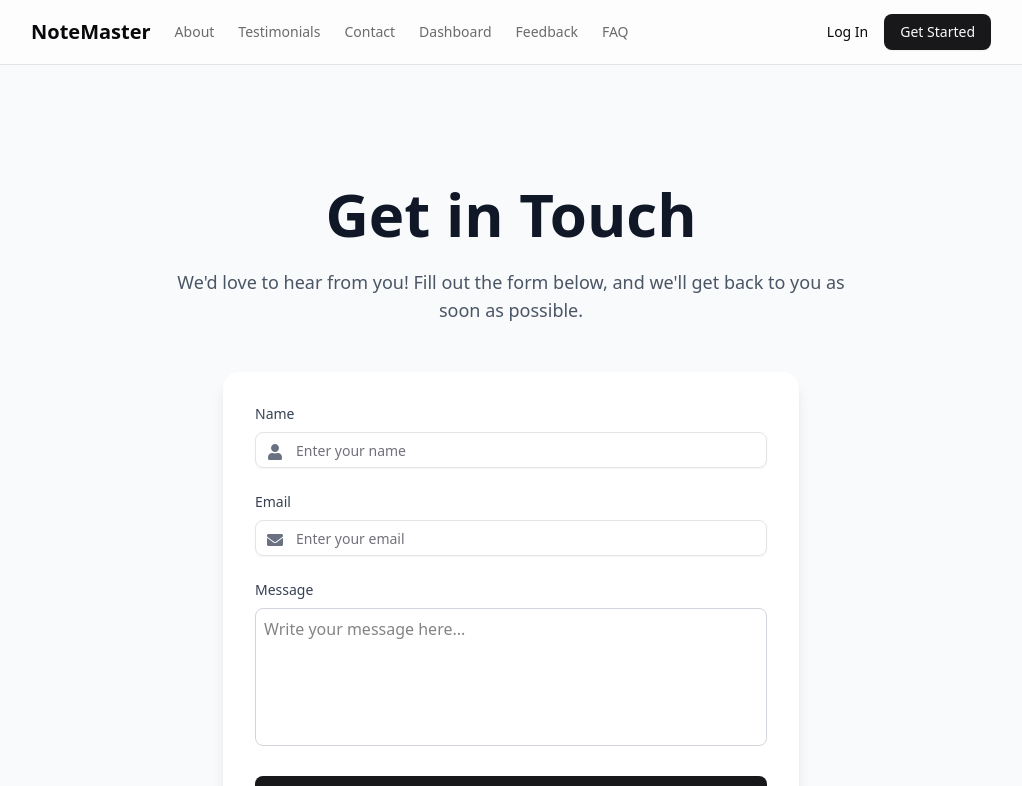
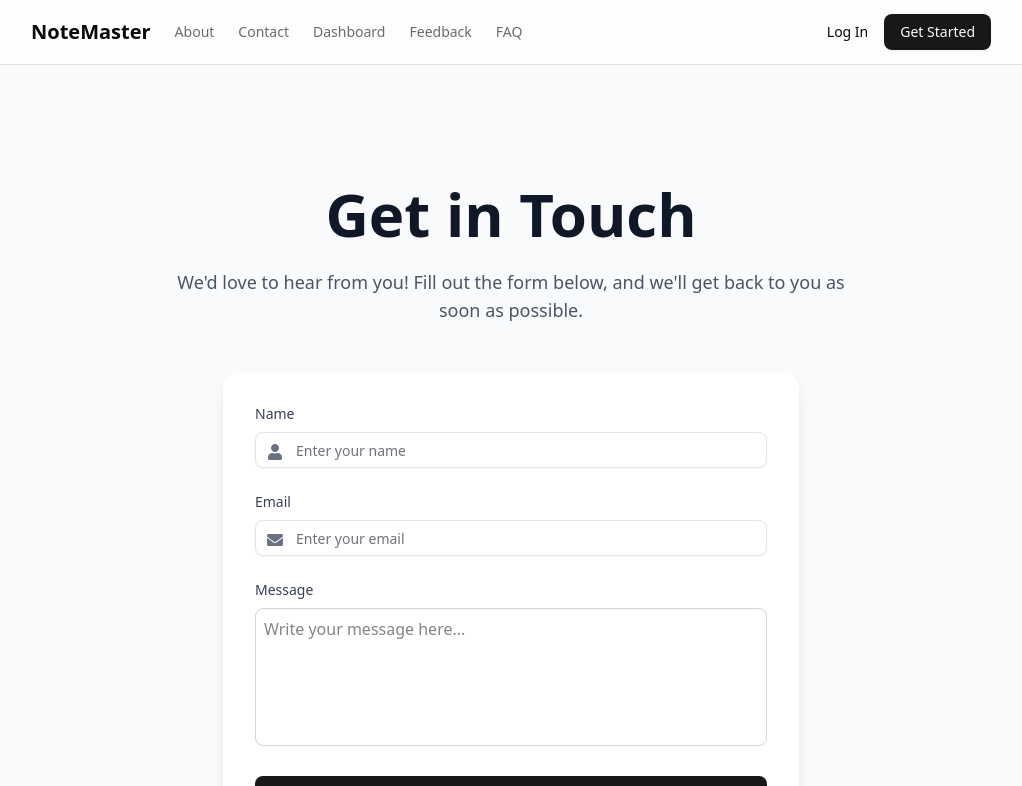
Before and after one commit to Nishant-0203/BEE-1, a React (Vite) app in the folder Eval 2/frontend/: page /contact-us in a window 1280 px wide. Shown: the top 786 px of the page, without its empty margins (129-1151 px from the left). Built offline with nearby package versions, Linux system fonts and the light colour scheme.

Commit message:
minor fixes

```diff
--- a/Eval 2/frontend/src/App.jsx
+++ b/Eval 2/frontend/src/App.jsx
@@ -8,7 +8,7 @@ import Home from "./pages/Home";
 import Login from "./pages/Login";
 import Signup from "./pages/Signup";
 import Dashboard from "./pages/Dashboard";
-import WhyNoteMaster from "./pages/WhyNoteMaster";
+import WhyNoteMaster from "./pages/WhyNotesMaster";
 import ContactUsPage from "./pages/ContactUsPage";
 import { ToastContainer } from "react-toastify"
 import "react-toastify/dist/ReactToastify.css"
--- a/Eval 2/frontend/src/components/landing/SiteHeader.jsx
+++ b/Eval 2/frontend/src/components/landing/SiteHeader.jsx
@@ -42,9 +42,6 @@ function MainNav() {
       <nav className="flex items-center space-x-6 text-sm font-medium">
         <NavLink to="/why-NoteMaster">
           About
-        </NavLink>
-        <NavLink to="#testimonials">
-          Testimonials
         </NavLink>
         <NavLink to="/contact-us">Contact</NavLink>
         <NavLink to="/dashboard">
--- a/Eval 2/frontend/src/pages/Dashboard.jsx
+++ b/Eval 2/frontend/src/pages/Dashboard.jsx
@@ -11,7 +11,7 @@ import { toast } from "react-toastify";
 import { motion } from "framer-motion";
 import jsPDF from "jspdf";
 import html2canvas from "html2canvas";
-
+import { MdEmail } from "react-icons/md";
 Modal.setAppElement("#root"); // Ensure Modal works properly
 
 const Dashboard = () => {
@@ -295,10 +295,10 @@ const getColorFromTitle = (title) => {
         </button>
 
         <button
-          className="w-16 h-16 flex items-center justify-center rounded-2xl bg-red-600 hover:bg-green-500"
+          className="w-16 h-16 flex items-center justify-center rounded-2xl bg-blue-500 hover:bg-blue-400"
           onClick={sendNotesByEmail}
         >
-          <MdPictureAsPdf className="text-[32px] text-white" />
+          <MdEmail className="text-[32px] text-white" />
         </button>
       </div>
 
```
